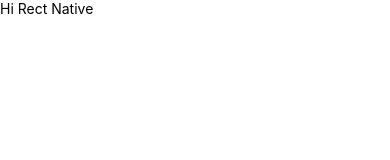
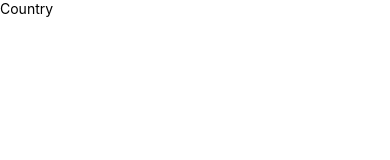
Before and after one commit to ChamudithaWasala0423/hospital-finder-app, a React Native app: screen / in a window 390 px wide. Shown: the top 160 px of the page. Built offline with nearby package versions, Linux system fonts and the light colour scheme.

Commit message:
Create country file

```diff
--- a/App.tsx
+++ b/App.tsx
@@ -1,12 +1,12 @@
 import React from 'react';
 import {Text, View} from 'react-native';
+import Country from './pop_upScreen/country';
 
-function App(): JSX.Element {
-  return (
+const App: React.FC = () => {
+  return(
     <View>
-      <Text>Hi Rect Native</Text>
+      <Country></Country>
     </View>
   );
-}
-
+};
 export default App;
--- /dev/null
+++ b/pop_upScreen/country.tsx
@@ -0,0 +1,14 @@
+import React from 'react';
+import { View, Modal, Text, TouchableOpacity, StyleSheet } from 'react-native';
+
+const Country: React.FC = () => {
+    return(
+        <View>
+            <Text>Country</Text>
+        </View>
+    );
+
+
+
+};
+export default Country;
```
